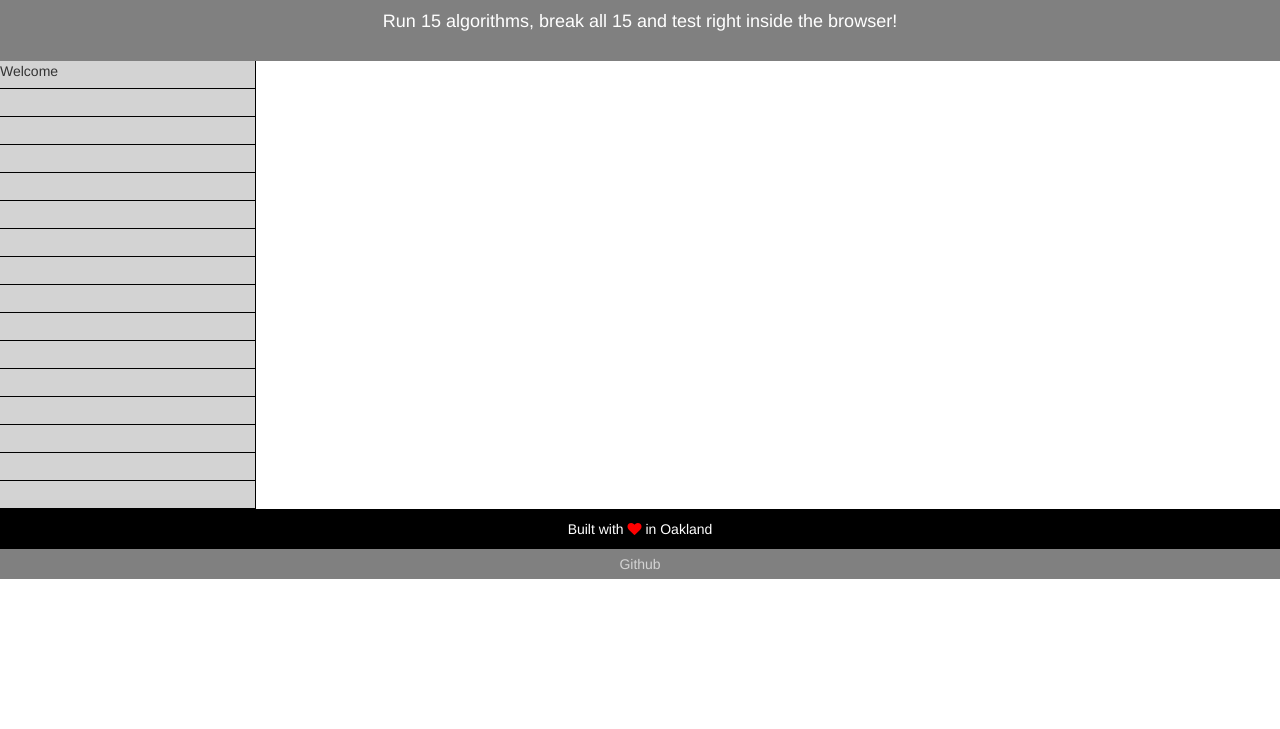
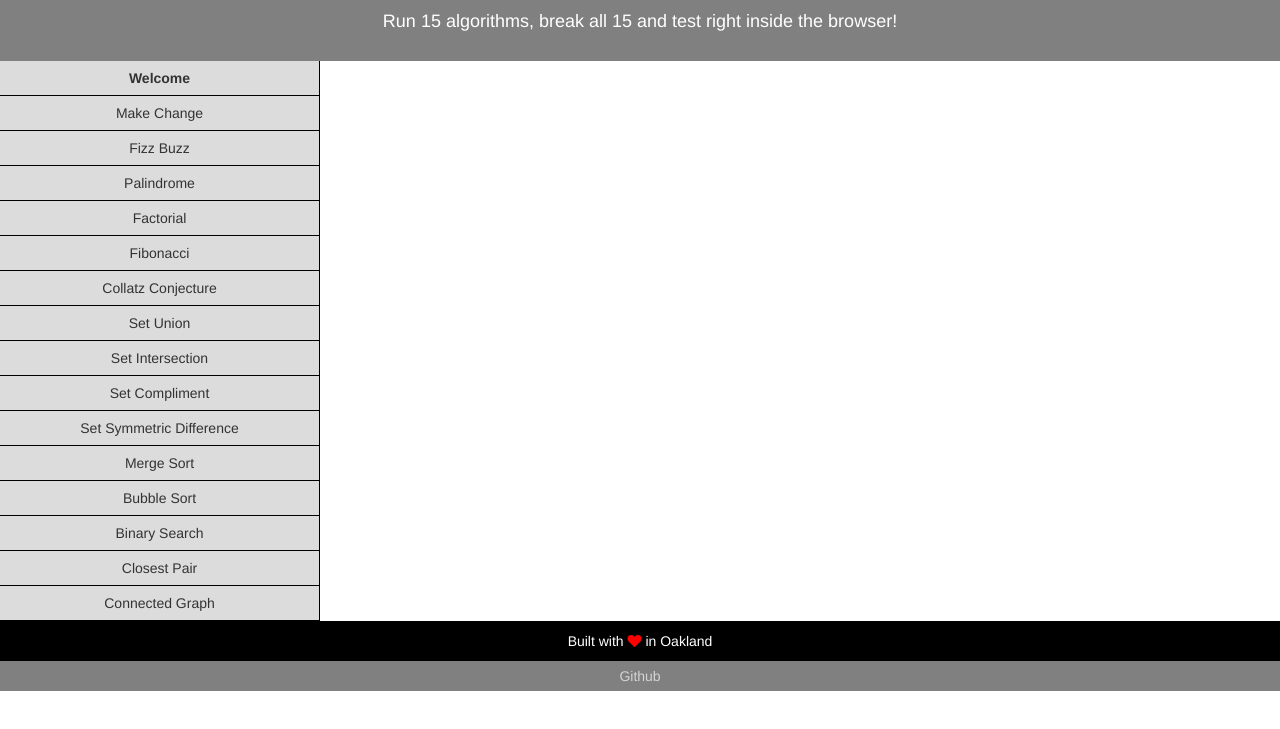
Before and after one commit to TheYesUniverse/three-fowl-core-algorithms, a website: page index.html in a window 1280 px wide. Shown: the part 71-800 px from the top of the page. Drawn offline with nearby package versions, Linux system fonts and the light colour scheme.

Commit message:
edit and add text to navContainer

```diff
--- a/index.html
+++ b/index.html
@@ -16,22 +16,22 @@
       <h4 class="subtitle">Run 15 algorithms, break all 15 and test right inside the browser!</h4>
     </div>
     <div id="navContainer">
-      <div class="option">Welcome</div>
-      <div class="option"></div>
-      <div class="option"></div>
-      <div class="option"></div>
-      <div class="option"></div>
-      <div class="option"></div>
-      <div class="option"></div>
-      <div class="option"></div>
-      <div class="option"></div>
-      <div class="option"></div>
-      <div class="option"></div>
-      <div class="option"></div>
-      <div class="option"></div>
-      <div class="option"></div>
-      <div class="option"></div>
-      <div class="option"></div>
+      <div class="option"><strong>Welcome</strong></div>
+      <div class="option">Make Change</div>
+      <div class="option">Fizz Buzz</div>
+      <div class="option">Palindrome</div>
+      <div class="option">Factorial</div>
+      <div class="option">Fibonacci</div>
+      <div class="option">Collatz Conjecture</div>
+      <div class="option">Set Union</div>
+      <div class="option">Set Intersection</div>
+      <div class="option">Set Compliment</div>
+      <div class="option">Set Symmetric Difference</div>
+      <div class="option">Merge Sort</div>
+      <div class="option">Bubble Sort</div>
+      <div class="option">Binary Search</div>
+      <div class="option">Closest Pair</div>
+      <div class="option">Connected Graph</div>
     </div>
     <div id="subfooter">Built with <i class="fa fa-heart" aria-hidden="true"></i> in Oakland</div>
     <div id="footer"><a id="githubLink" href="https://github.com/mikeadossi/three-fowl-core-algorithms">Github</a></div>
--- a/styles/main.css
+++ b/styles/main.css
@@ -13,17 +13,19 @@ body{
 }
 #navContainer{
   flex-direction: column;
-  width:20%;
+  width:25%; /* TODO: set responsive min and max width */
 }
 .option{
-  background-color:lightgrey;
-  height:2em;
+  background-color:gainsboro;
   border-bottom: 0.5px solid black;
   border-right: 1px solid black;
+  padding:7px;
+  text-align:center;
 }
 .option:hover{
-  background-color:gainsboro;
+  background-color:lightgrey;
   cursor:pointer;
+  color:steelblue;
 }
 .fa-heart{
   color:red;
```
